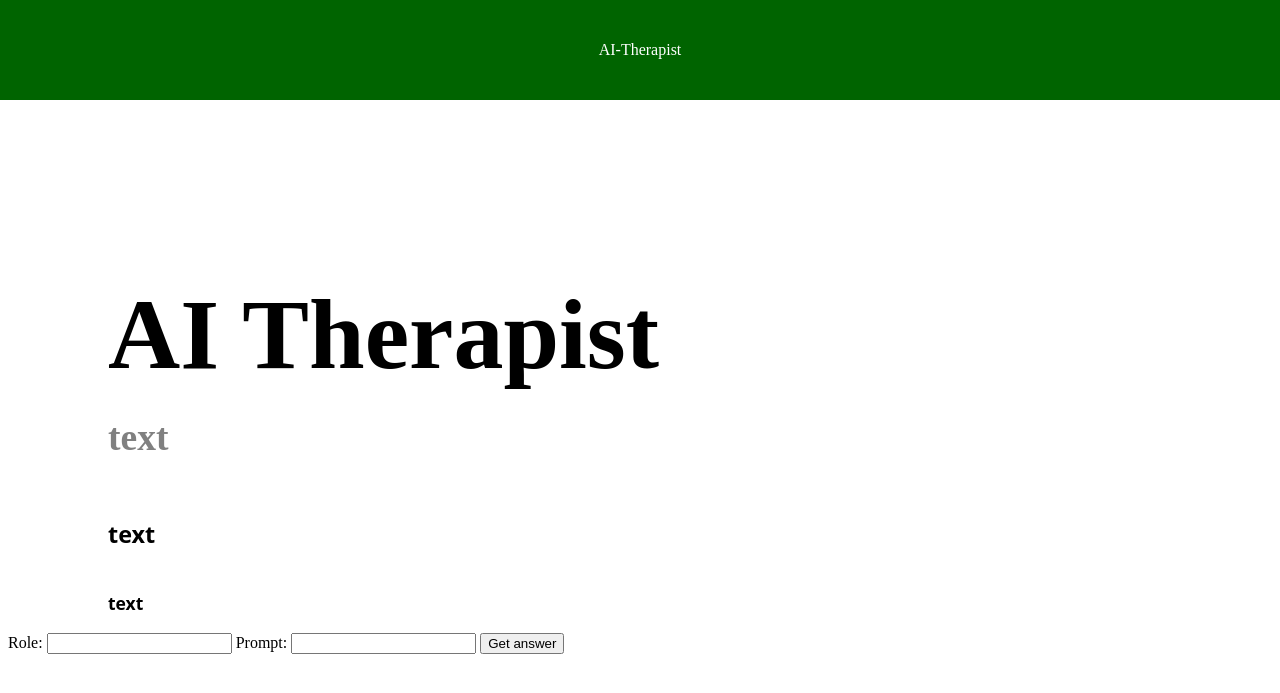
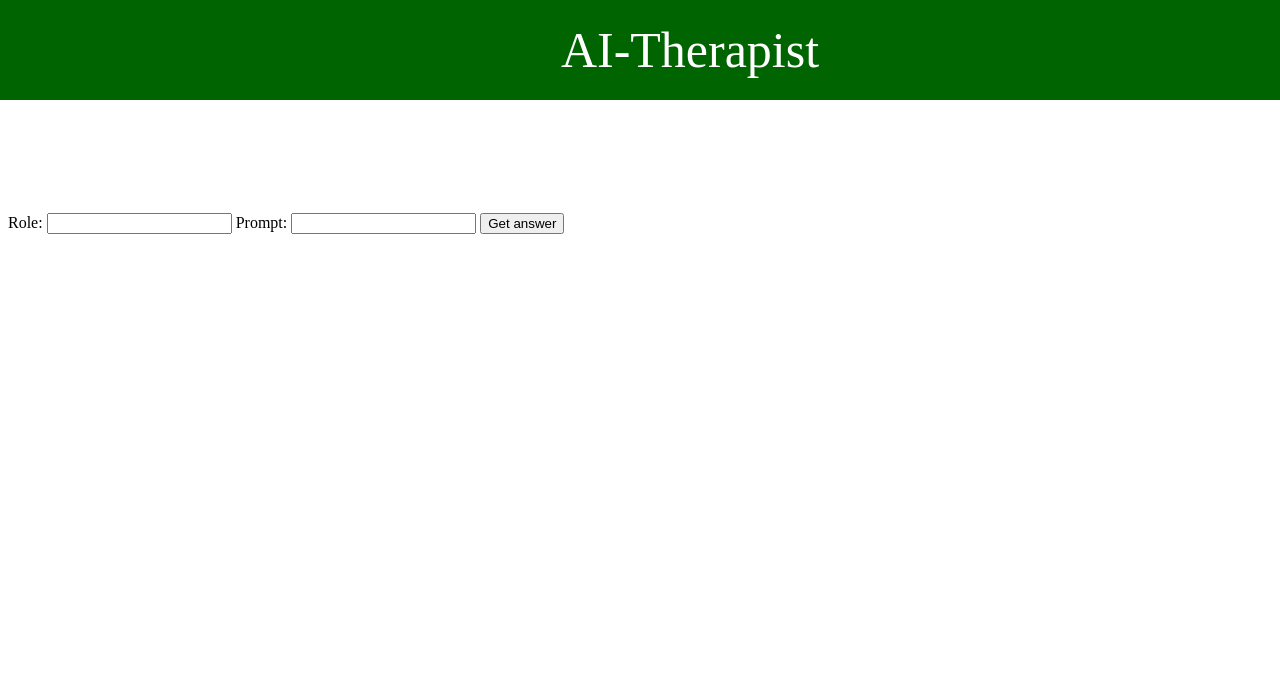
Before and after one commit to Timmy-Churchill/AI_therapist, a Flask app: template templates/index.html in a window 1280 px wide. Shown: the top 693 px of the page. Run offline with Flask 2, Linux system fonts and the light colour scheme; the template is opened without the code that fills it, so the values that code supplies are empty.

Commit message:
MERRY CHRISTMASgit add .

```diff
--- a/templates/index.html
+++ b/templates/index.html
@@ -7,45 +7,18 @@
     <title>ChatBot</title>
 </head>
 <body>
-    <h1>Basic ChatBot</h1>
 
     <div class="Layout">
         <div class="writing-container">
             <div class = "green-rectangle">
-              <div class = "title">AI-Therapist</div>
+              <div class = "Title">AI-Therapist</div>
             </div>
 
             <div class = "MiniRectangle"></div>
 
             <div class = "Invis"></div>
 
-            <div class = "Title">
-                <h1>
-                    AI Therapist
-                </h1>
-            </div>
-
-            <div class = "Subtitle">
-                <h2>
-                    text
-                </h2>
-            </div>
-
-            <div class = "Subsubtitle">
-                <h3>
-                    text
-                </h3>
-            </div>
-
-            <div class = "Subsubsubtitle">
-                <h3>
-                    text
-                </h3>
-            </div>
-        </div>
-    </div>
-
-    <div class="Backend"
+            <div class="Backend"
         <form method="post">
             {% if not(answer) %}
                 <label for="role">Role:</label>
@@ -63,5 +36,9 @@
         </form>
     </div>
 
+        </div>
+    </div>
+
+
 </body>
 </html>
```
